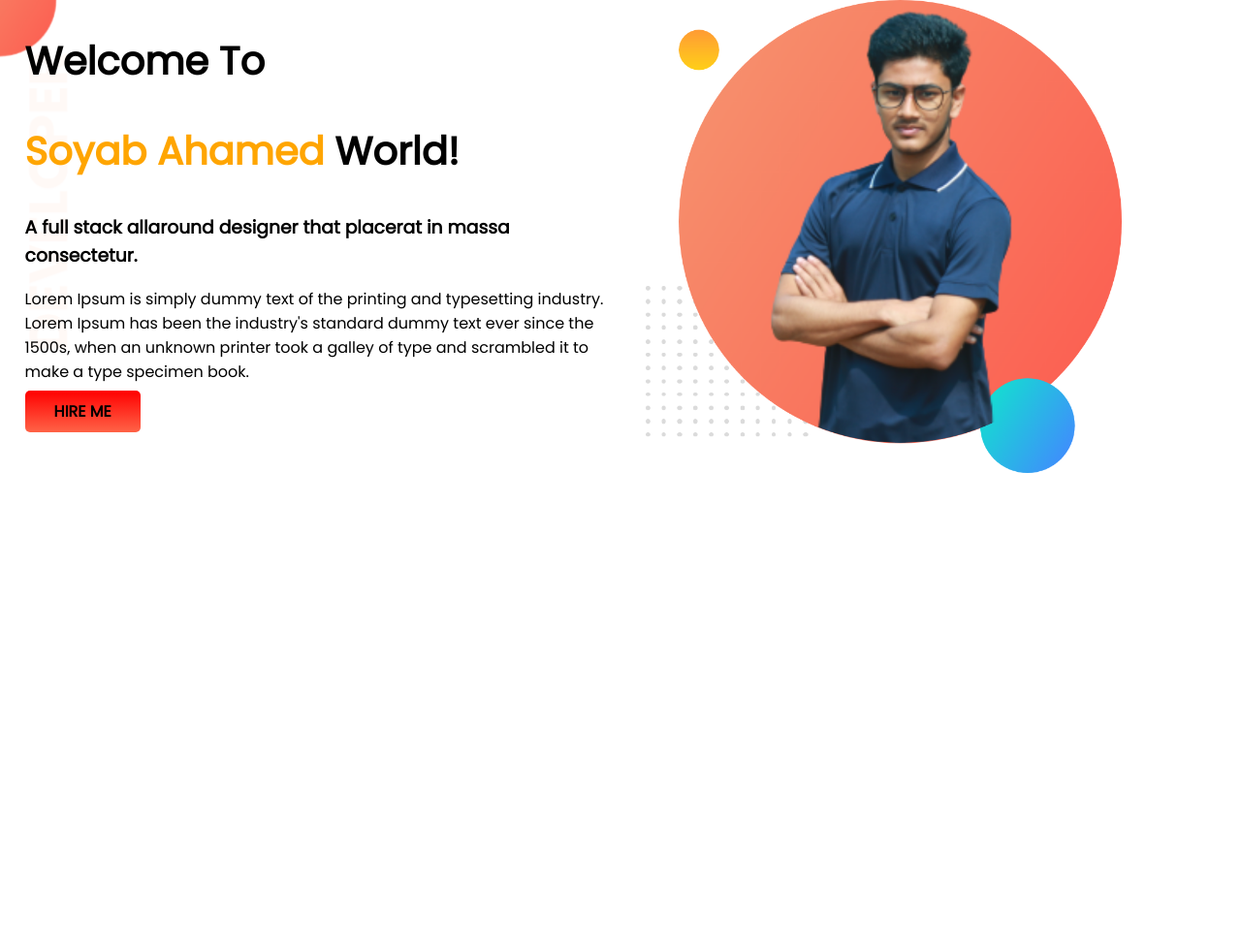
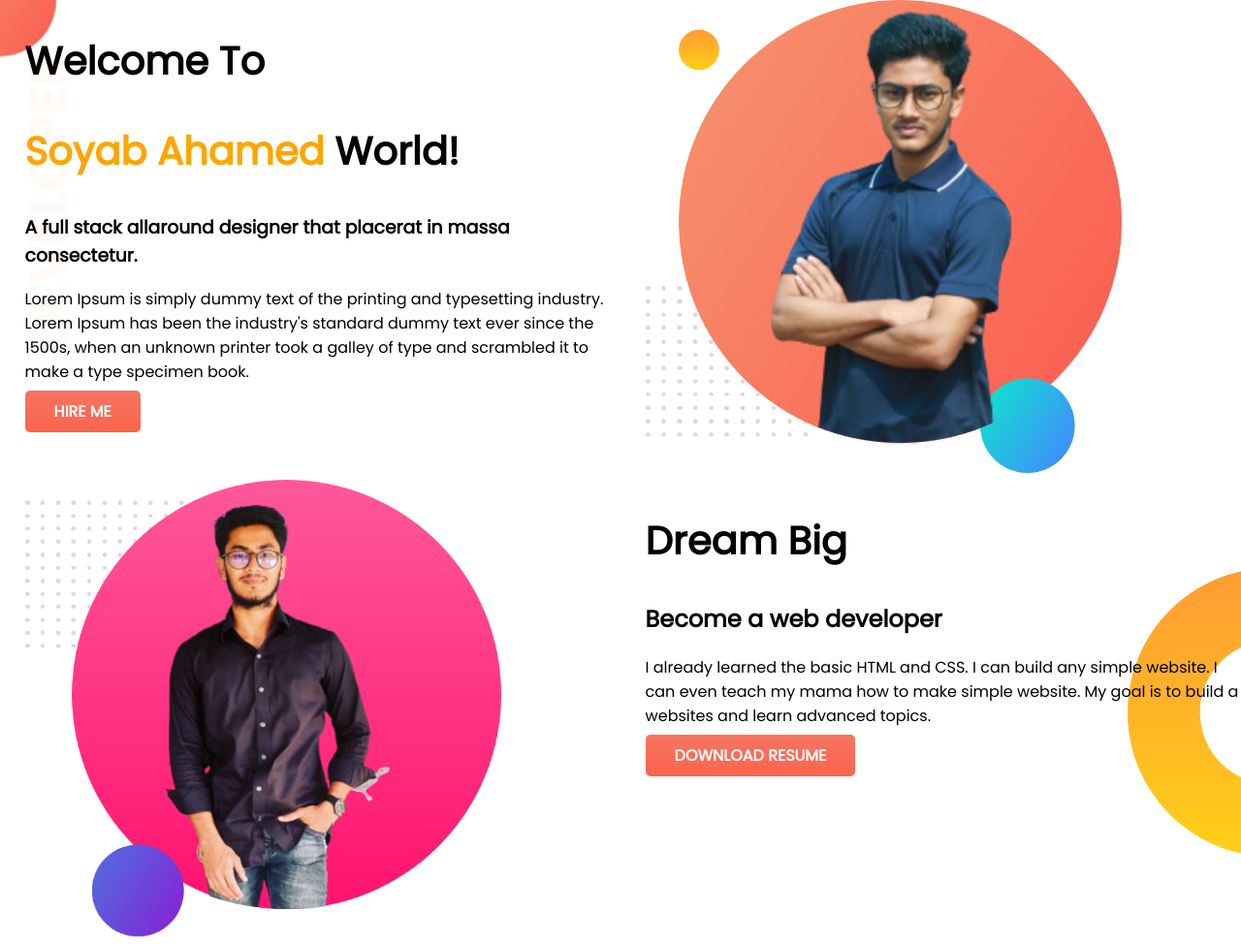
Before and after one commit to Soyab-25-Ahamed/Developer-Portfolio, a plain HTML site: page index.html in a window 1280 px wide. Shown: the whole page at 97% size. Before the commit the page ends 800 px from the top, so only its background shows below. Drawn offline with Linux system fonts and the light colour scheme.

Commit message:
dream add

```diff
--- a/index.html
+++ b/index.html
@@ -21,13 +21,25 @@
             <p>Lorem Ipsum is simply dummy text of the printing and typesetting industry. Lorem Ipsum
                 has been the industry's standard dummy text ever since the 1500s, when an unknown
                 printer took a galley of type and scrambled it to make a type specimen book.</p>
-            <a class="link-button" target="-blank" href="https://www.facebook.com/soyab.ahamed.7/">HIRE ME</a>
+            <a class="link-button" target="_blank" href="https://www.facebook.com/soyab.ahamed.7/">HIRE ME</a>
         </div>
 
         <div class="half-width">
             <img src="images/soyab.png" alt="soyab">
         </div>
     </section>
+    <section class="dream-big">
+        <div class="half-width">
+            <img src="images/soyab1.png" alt="soyab another">
+        </div>
+        <div class="half-width">
+            <h1>Dream Big</h1>
+            <h2>Become a web developer</h2>
+            <p>I already learned the basic HTML and CSS. I can build any simple website. I can even teach my mama how
+                to make simple website. My goal is to build a websites and learn advanced topics.</p>
+            <a class="link-button" target="_blank" href="#">DOWNLOAD RESUME</a>
+        </div>
+    </section>
 
 </body>
 
--- a/style.css
+++ b/style.css
@@ -20,8 +20,8 @@
 }
 .link-button{
     text-decoration: none;
-    background-image: linear-gradient(red,tomato);
-    color: #000;
+    background-image: linear-gradient(#F67561, #FC644C);
+    color: #fff;
     padding: 10px 30px;
     border-radius: 5px;
     font-weight: bold;
@@ -30,3 +30,8 @@
     background-image: url(images/top-banner.png);
     background-repeat:  no-repeat;
 }
+.dream-big{
+    background-image: url(images/dream-bg.png);
+    background-repeat: no-repeat;
+    background-position: right;
+}
```
Also changed, not shown: images/IMG_20210222_205951_606-removebg-preview.png (deleted), images/IMG_20210224_171413_601-removebg-preview.png (deleted), images/jhankar.png (deleted), images/jhankar2.png (deleted), images/soyab1.png (added), images/ttrtsres.png (deleted).
